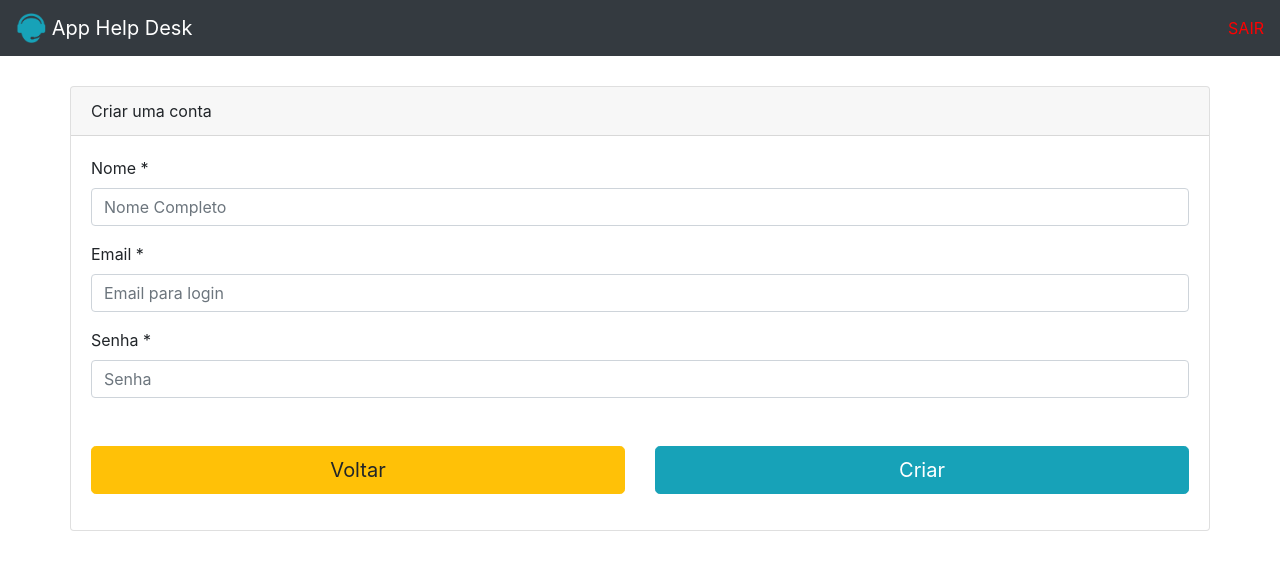
After one commit to Vaytor/help-desk, a PHP site: page /pages/tela_cadastro.php in a window 1280 px wide. The commit adds this page. Shown: the top 570 px of the page. Run offline with PHP 8.4, Linux system fonts and the light colour scheme.

Commit message:
add tela de cadastro de novos usuarios

```diff
--- /dev/null
+++ b/pages/tela_cadastro.php
@@ -0,0 +1,10 @@
+<?php
+
+    if(isset($_GET['conta_existe'])){
+        echo "<script>alert('Esse email já está cadastrado');</script>";
+    }
+    //Require do header
+    require_once("view/header.html");
+
+    //Require do form para o cadastro do dados
+    require_once("view/tela_cadastro.html");
--- a/pages/view/header.html
+++ b/pages/view/header.html
@@ -12,7 +12,7 @@
   <body>
 
     <nav class="navbar navbar-dark bg-dark">
-      <a class="navbar-brand" href="#">
+      <a class="navbar-brand" href="../index.php">
         <img src="../img/logo.png" width="30" height="30" class="d-inline-block align-top" alt="">
         App Help Desk
       </a>
--- /dev/null
+++ b/pages/view/tela_cadastro.html
@@ -0,0 +1,48 @@
+<div class="container">
+    <div class="row">
+
+      <div class="card-abrir-chamado">
+        <div class="card">
+          <div class="card-header">
+            Criar uma conta
+          </div>
+          <div class="card-body">
+            <div class="row">
+              <div class="col">
+
+                <form method="POST" action="../action/cadastrar.php">
+
+                    <div class="form-group">
+                    <label>Nome * </label>
+                    <input name="nome" type="text" class="form-control" placeholder="Nome Completo">
+                  </div>
+
+                  <div class="form-group">
+                    <label>Email * </label>
+                    <input name="email" type="email" class="form-control" placeholder="Email para login">
+                  </div>
+
+                  <div class="form-group">
+                    <label>Senha * </label>
+                    <input name="senha" class="form-control" type="password" placeholder="Senha">
+                  </div>
+
+                  <div class="row mt-5">
+                    <div class="col-6">
+                      <button class="btn btn-lg btn-warning btn-block">Voltar</button>
+                    </div>
+
+                    <div class="col-6">
+                      <button class="btn btn-lg btn-info btn-block" type="submit" >Criar</button>
+                    </div>
+                  </div>
+                </form>
+
+              </div>
+            </div>
+          </div>
+        </div>
+      </div>
+  </div>
+</body>
+</html>
```
Also changed, not shown: action/cadastrar.php (added, +63 -0 lines), index.php (+12 -0 lines).
